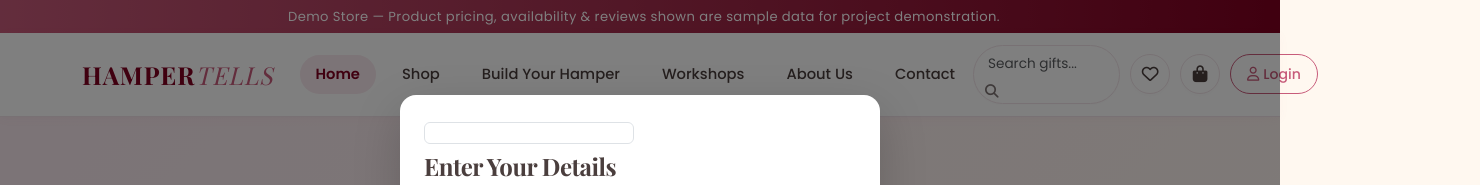
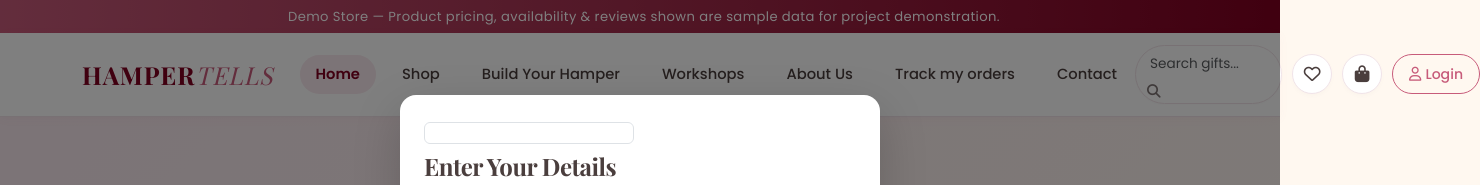
Before and after one commit to rajas1505/Hamper-Tells, a website: page frontend/index.html in a window 1280 px wide. Shown: the top 185 px of the page, 1480 px wide, since content can reach past the window. Drawn offline with nearby package versions, Linux system fonts and the light colour scheme; no server answers; some icons are missing; a web font is replaced by a local one.

Commit message:
latest commit

```diff
--- a/frontend/index.html
+++ b/frontend/index.html
@@ -36,6 +36,8 @@
           <li class="nav-item"><a class="nav-link nav-link-custom " href="custom-hamper.html">Build Your Hamper</a></li>
           <li class="nav-item"><a class="nav-link nav-link-custom " href="workshops.html">Workshops</a></li>
           <li class="nav-item"><a class="nav-link nav-link-custom " href="about.html">About Us</a></li>
+                    <li class="nav-item"><a class="nav-link nav-link-custom " href="orders.html">Track my orders</a></li>
+
           <li class="nav-item"><a class="nav-link nav-link-custom " href="contact.html">Contact</a></li>
         </ul>
 
```
